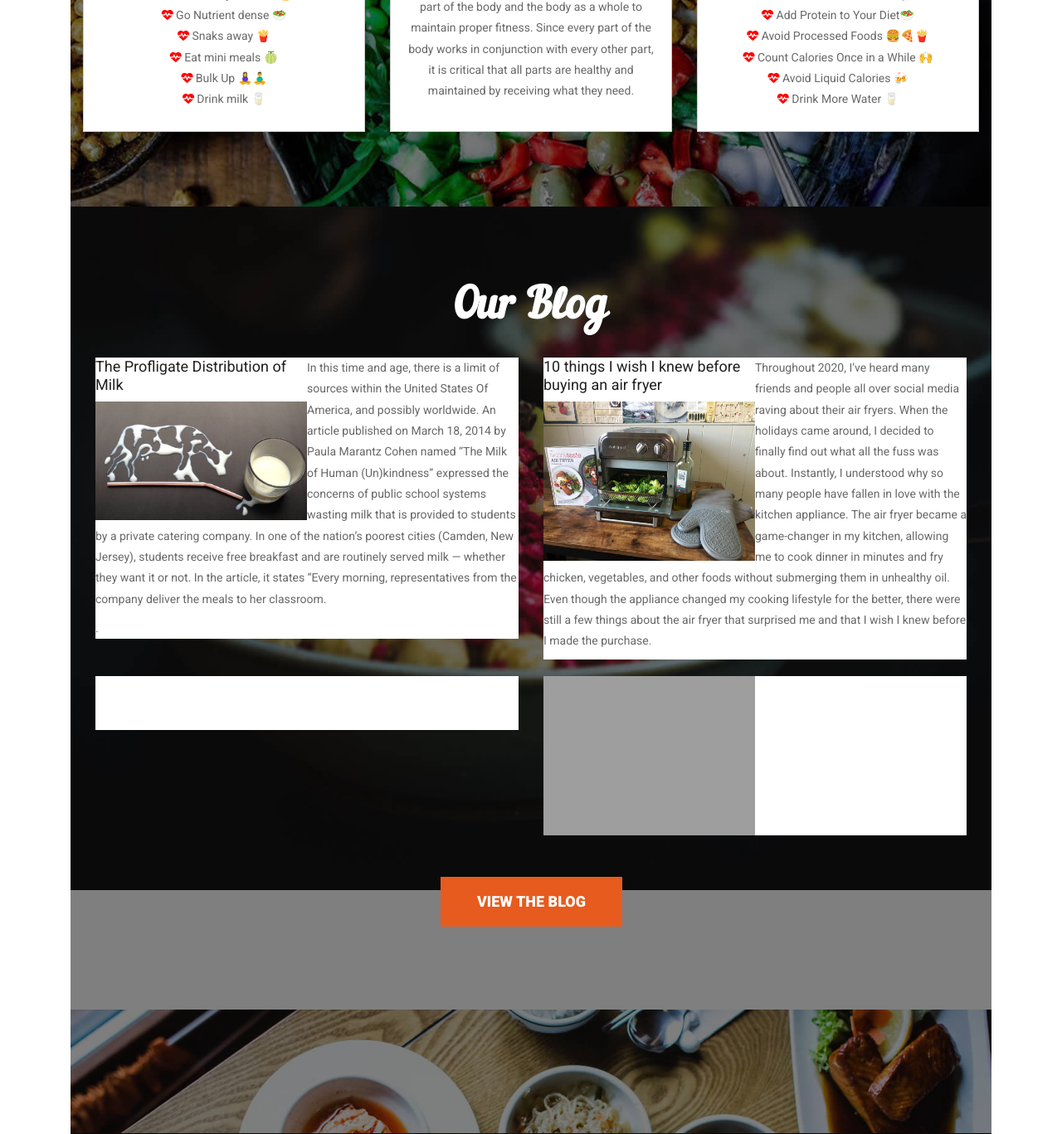
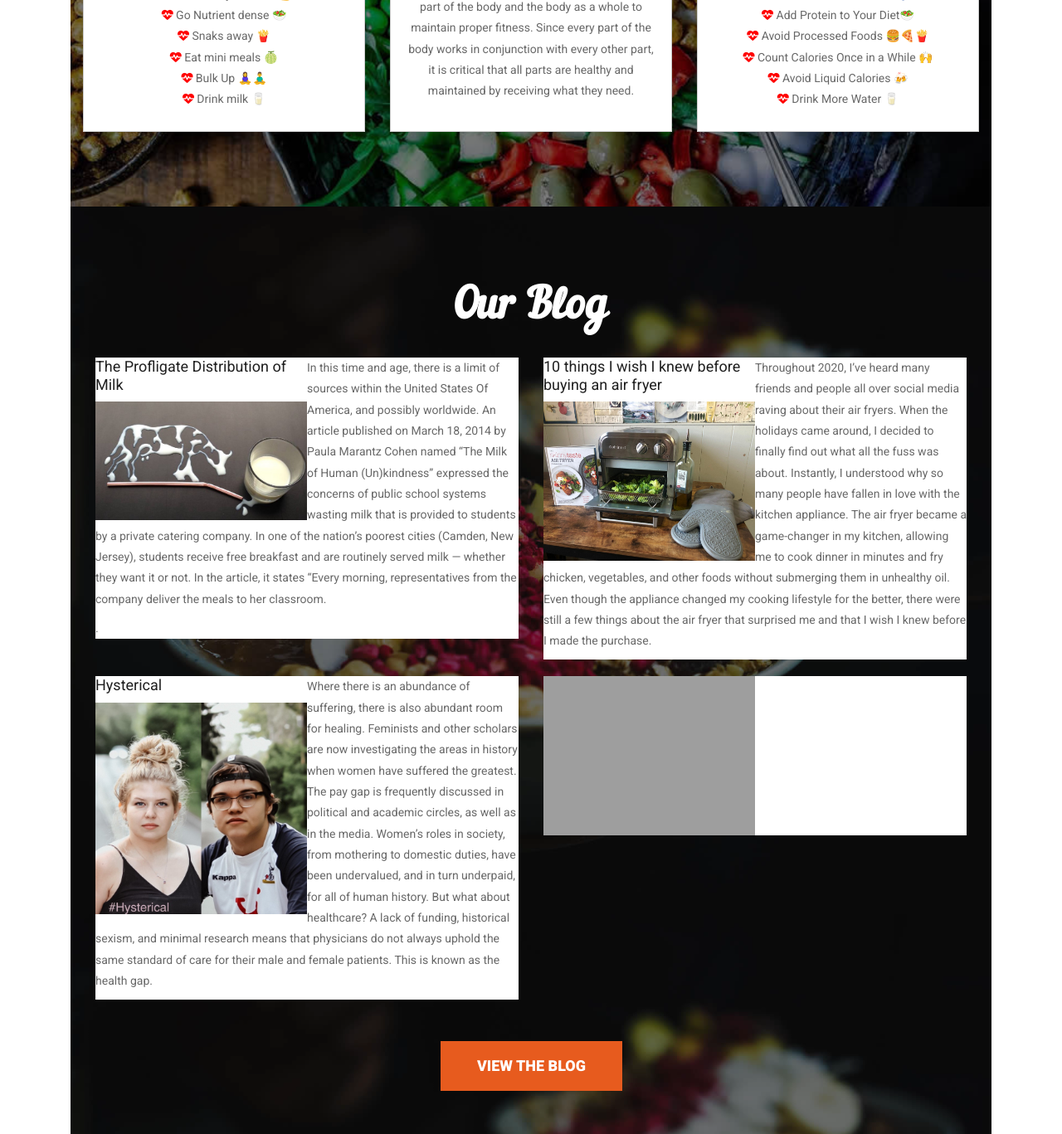
Before and after one commit to Hashininirasha/Maintain-your-fitness-due-to-COVID-19-and-stay-at-home, a PHP site: page / in a window 1280 px wide. Shown: the part 3325-4692 px from the top of the page at 83% size. Run offline with PHP 8.4, Linux system fonts and the light colour scheme; some libraries are stand-ins or nearby versions; some web fonts are replaced; grey boxes are pictures that could not be loaded.

Commit message:
added third blogs

```diff
--- a/index.php
+++ b/index.php
@@ -847,14 +847,13 @@ Even though the appliance changed my cooking lifestyle for the better, there wer
                             <div class="col-md-6 col-sm-6">
                                 <div class="blog-block">
                                     <div class="blog-img-box">
-                                        <img src="" alt="" />
+                                    <h3>Hysterical</h3>
+                                        <img src="images/gap.jpeg" alt="" />
                                         <div class="overlay">
-                                            <a href=""><i class="fa fa-link" aria-hidden="true"></i></a>
+                                            <a href="https://devonclarebanfield-1221.medium.com/hysterical-9421ed76a027"><i class="fa fa-link" aria-hidden="true"></i></a>
                                         </div>
                                     </div>
-                                    <div class="blog-dit">
-
-                                    </div>
+                                    <p>Where there is an abundance of suffering, there is also abundant room for healing. Feminists and other scholars are now investigating the areas in history when women have suffered the greatest. The pay gap is frequently discussed in political and academic circles, as well as in the media. Women’s roles in society, from mothering to domestic duties, have been undervalued, and in turn underpaid, for all of human history. But what about healthcare? A lack of funding, historical sexism, and minimal research means that physicians do not always uphold the same standard of care for their male and female patients. This is known as the health gap.</p>
                                 </div>
                             </div>
                             <!-- end col -->
```
Also changed, not shown: images/gap.jpeg (added).
